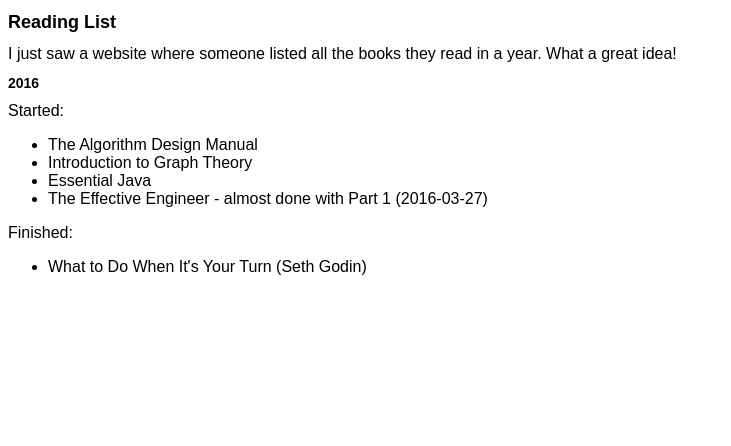
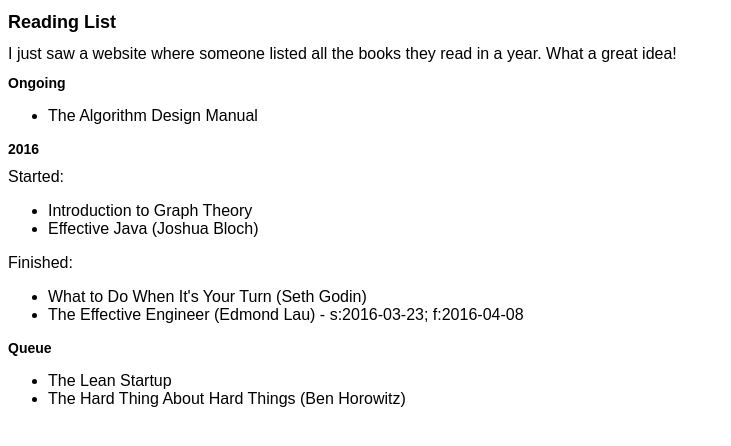
Before and after one commit to carise/carise.github.com, a Jekyll site: the page books.html, which Jekyll copies as it is, in a window 1280 px wide. Shown: the top 446 px of the page, without its empty margins (0-731 px from the left). Built offline with Jekyll 4.4.1, drawn with Linux system fonts in a browser that asks for light colours.

Commit message:
book update

```diff
--- a/books.html
+++ b/books.html
@@ -9,18 +9,28 @@
 
   I just saw a website where someone listed all the books they read in a year. What a great idea!
 
+  <h2>Ongoing</h2>
+  <ul>
+    <li>The Algorithm Design Manual</li>
+  </ul>
+
   <h2>2016</h2>
   Started:
   <ul>
-    <li>The Algorithm Design Manual</li>
     <li>Introduction to Graph Theory</li>
-    <li>Essential Java</li>
-    <li>The Effective Engineer - almost done with Part 1 (2016-03-27)</li>
+    <li>Effective Java (Joshua Bloch)</li>
   </ul>
 
   Finished:
   <ul>
     <li>What to Do When It's Your Turn (Seth Godin)</li>
+    <li>The Effective Engineer (Edmond Lau) - s:2016-03-23; f:2016-04-08</li>
+  </ul>
+
+  <h2>Queue</h2>
+  <ul>
+    <li>The Lean Startup</li>
+    <li>The Hard Thing About Hard Things (Ben Horowitz)</li>
   </ul>
 </body>
 </html>
```
